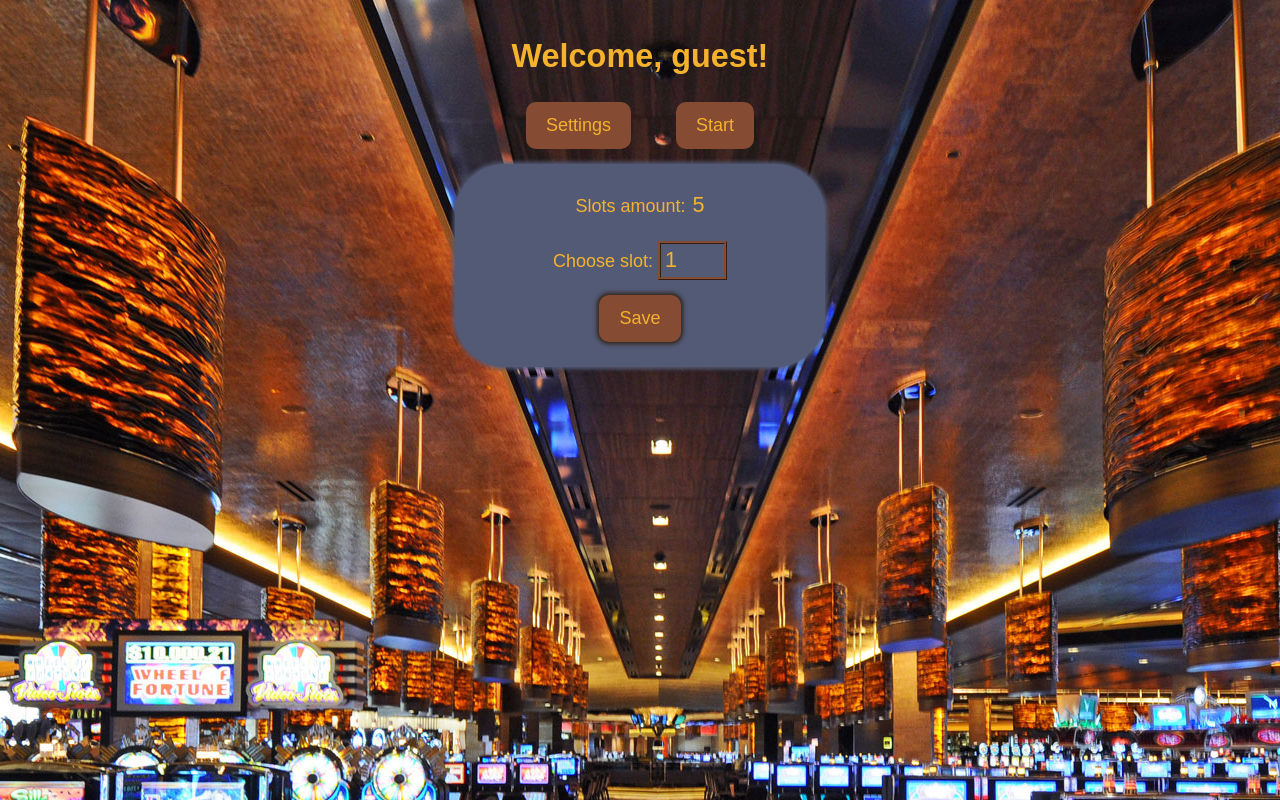
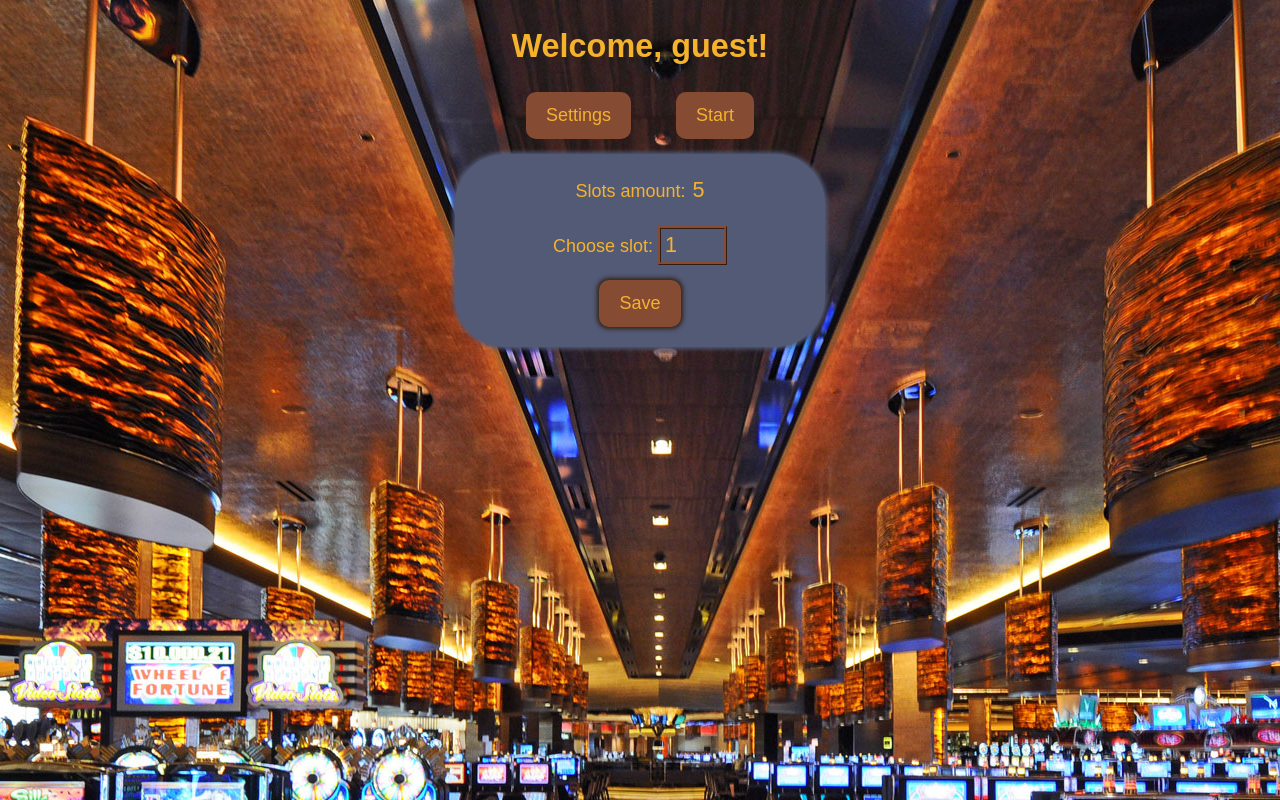
Before and after one commit to AnnaHavryliuk/oop, a website: page index.html in a window 1280 px wide. Both pictures are taken after a click on the button "Settings". Drawn offline with Linux system fonts and the light colour scheme.

Commit message:
edit styles

```diff
--- a/css/main.css
+++ b/css/main.css
@@ -11,7 +11,6 @@ body {
   position: relative;
   width: 400px;
   margin: auto;
-  padding: 10px;
   text-align: center;
 }
 h1 {
@@ -19,14 +18,14 @@ h1 {
 }
 .settings {
   margin: 15px;
-  padding: 25px;
+  padding: 20px;
   border-radius: 50px;
   box-shadow: 0 0 4px 2px rgb(83, 90, 118);
   background-color: rgb(83, 90, 118);
 }
 .slot-machine {
   margin: 15px;
-  padding: 25px;
+  padding: 20px;
   box-shadow: 0 0 6px 3px rgb(12, 11, 16);
   border-radius: 20%;
   background-color: rgb(12, 11, 16);
```
